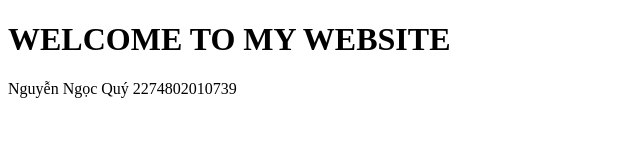
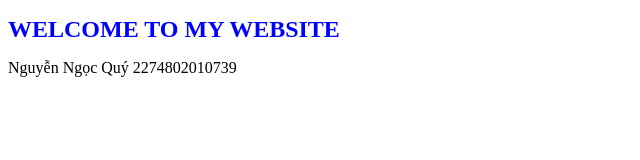
Before and after one commit to ngocquy01/netlify-app, a plain HTML site: page index.html in a window 1280 px wide. Shown: the whole page, without its empty margins (0-640 px from the left). Drawn offline with Linux system fonts and the light colour scheme.

Commit message:
Update style.css

```diff
--- a/style.css
+++ b/style.css
@@ -4,3 +4,8 @@
     width: 400px;
     text-align: center;
 }
+h1 {
+    color: blue;
+    font-size: 24px;
+    font-weight: bold;
+}
```
